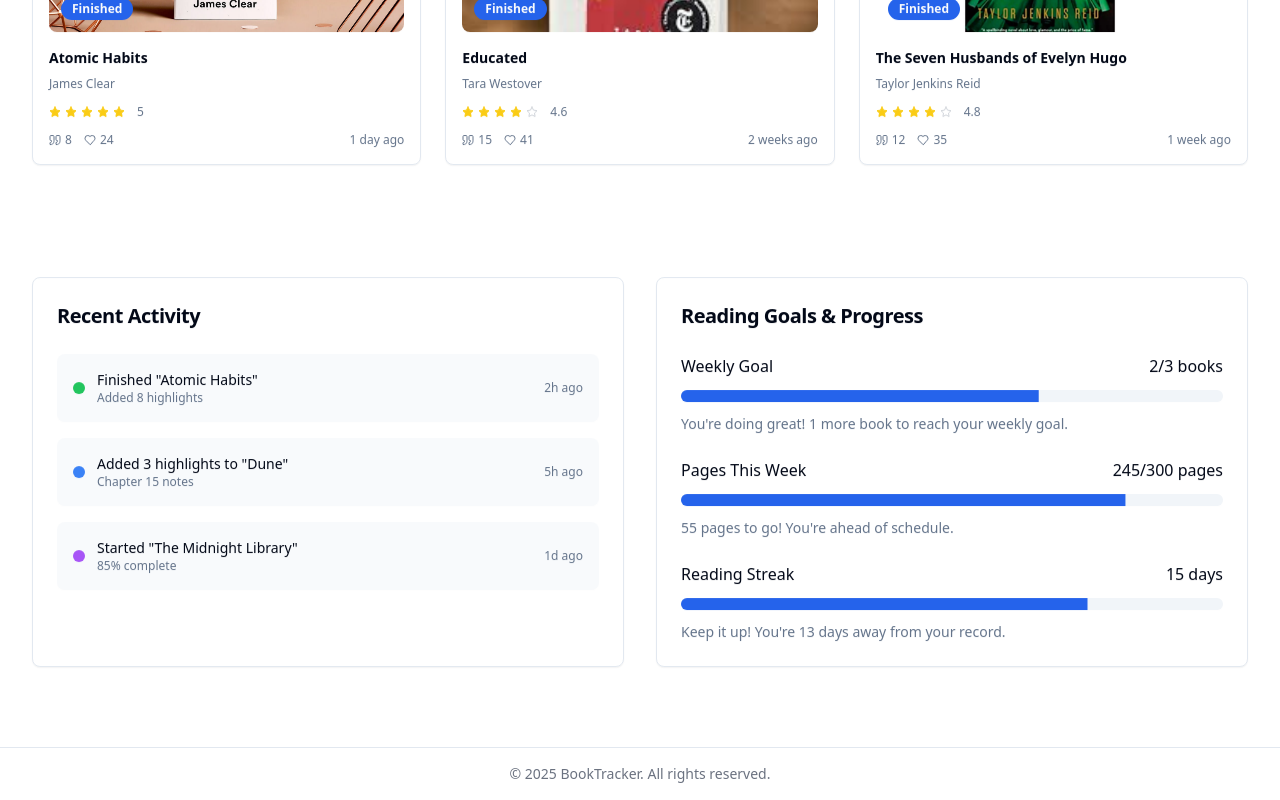
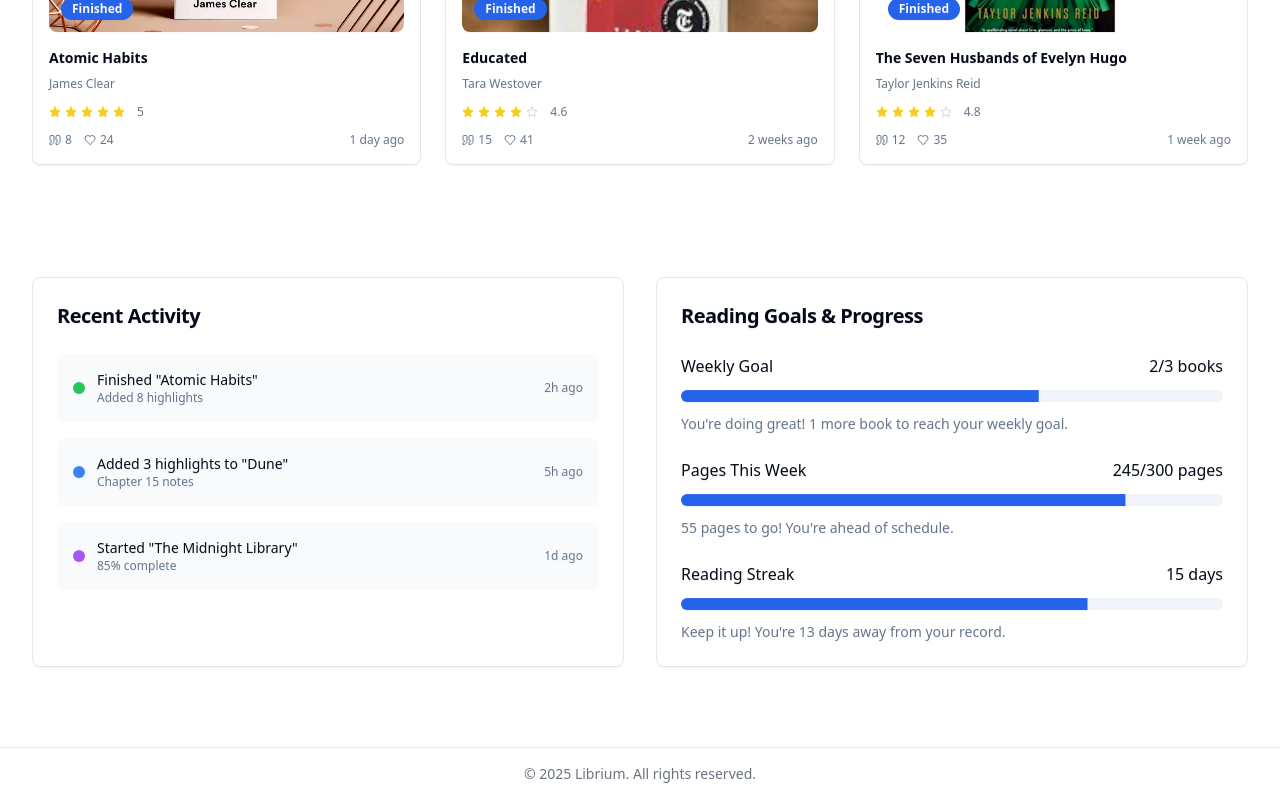
Before and after one commit to sahillllllllll-bit/Book-Review-Reading-Tracker, a React (Vite) app: page / in a window 1280 px wide. Shown: the part 2494-3294 px from the top of the page. Built offline with nearby package versions, Linux system fonts and the light colour scheme.

Commit message:
name change

```diff
--- a/src/components/Footer.jsx
+++ b/src/components/Footer.jsx
@@ -4,7 +4,7 @@ import React from 'react';
 const Footer = () => {
   return (
     <footer className="text-center py-4 text-gray-500 text-sm bg-background/95 backdrop-blur supports-[backdrop-filter]:bg-background/60" >
-  © 2025 BookTracker. All rights reserved.
+  © 2025 Librium. All rights reserved.
 </footer>
 
   );
```
